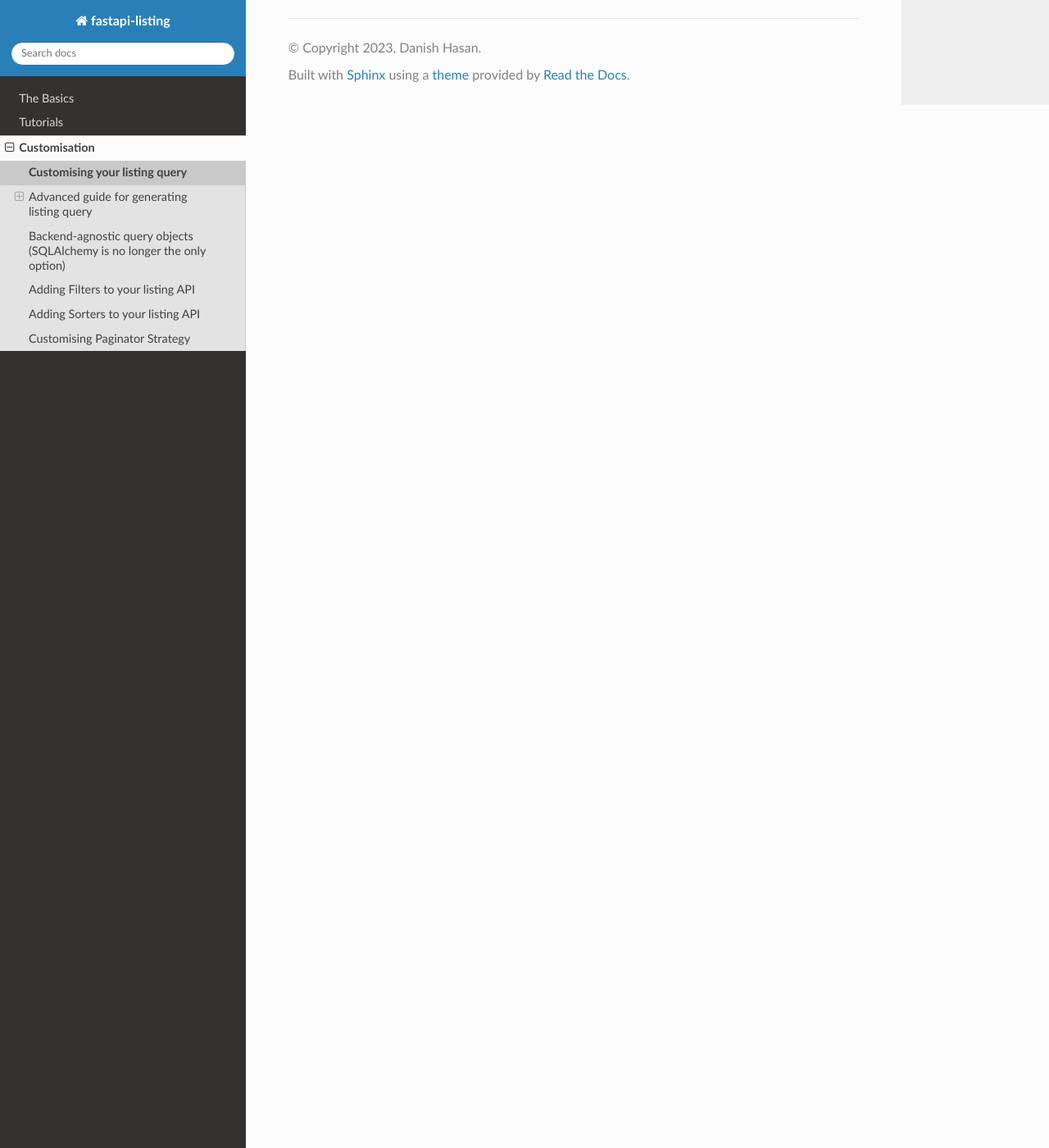
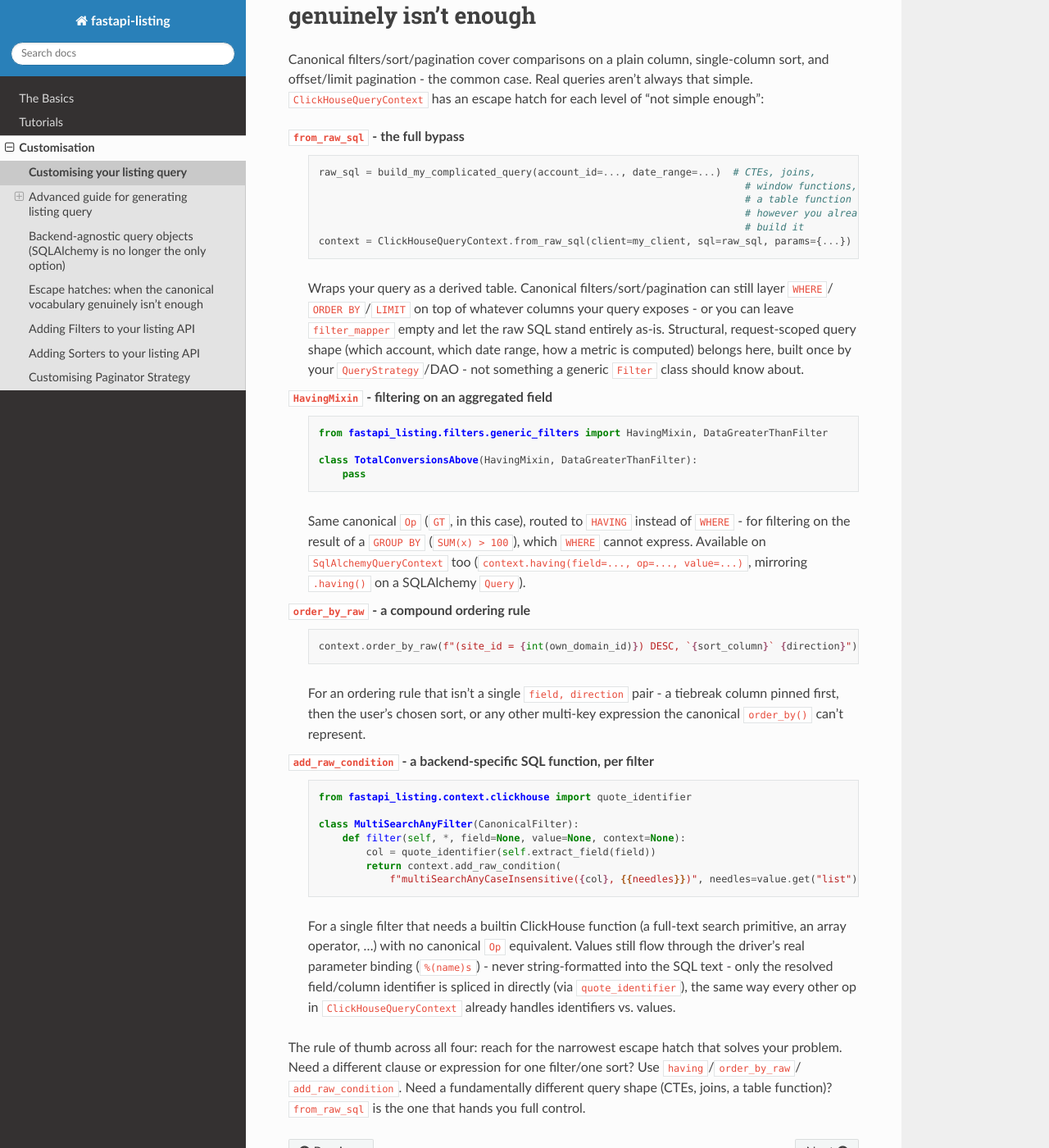
Before and after one commit to danielhasan1/fastapi-listing, a Sphinx documentation site: the page built from docs/query.rst, in a window 1280 px wide and 1400 px high, scrolled down 4738 px. Shown: the whole window at 82% size. Built offline with Sphinx 7.4.7 and the Read the Docs theme 3.1.0, drawn with Linux system fonts in a browser that asks for light colours; some of the changed text lies outside the part shown.

Commit message:
Document the ClickHouse escape hatches in README and docs/query.rst
CHANGELOG.md already covered from_raw_sql, HavingMixin, order_by_raw, and
add_raw_condition; the README's "Backend support" section and docs/query.rst
only described the basic canonical-Op story, undercutting the actual point of
these additions - full developer control when canonical filters/sort aren't
enough.

```diff
--- a/docs/query.rst
+++ b/docs/query.rst
@@ -221,3 +221,70 @@
 paired with ``fastapi_listing.dao.ClickHouseDao``, proving the same ``Filter``/``SortingOrderStrategy``/
 ``PaginationStrategy`` classes work unmodified against raw parameterized SQL, not just an ORM. See
 :ref:`learnfilters` for how filters stay backend-agnostic through the shared ``Op`` vocabulary.
+
+Escape hatches: when the canonical vocabulary genuinely isn't enough
+---------------------------------------------------------------------
+
+Canonical filters/sort/pagination cover comparisons on a plain column, single-column sort, and
+offset/limit pagination - the common case. Real queries aren't always that simple. ``ClickHouseQueryContext``
+has an escape hatch for each level of "not simple enough":
+
+``from_raw_sql`` - the full bypass
+    .. code-block:: python
+
+        raw_sql = build_my_complicated_query(account_id=..., date_range=...)  # CTEs, joins,
+                                                                                # window functions,
+                                                                                # a table function -
+                                                                                # however you already
+                                                                                # build it
+        context = ClickHouseQueryContext.from_raw_sql(client=my_client, sql=raw_sql, params={...})
+
+    Wraps your query as a derived table. Canonical filters/sort/pagination can still layer ``WHERE``/
+    ``ORDER BY``/``LIMIT`` on top of whatever columns your query exposes - or you can leave ``filter_mapper``
+    empty and let the raw SQL stand entirely as-is. Structural, request-scoped query shape (which account,
+    which date range, how a metric is computed) belongs here, built once by your ``QueryStrategy``/DAO -
+    not something a generic ``Filter`` class should know about.
+
+``HavingMixin`` - filtering on an aggregated field
+    .. code-block:: python
+
+        from fastapi_listing.filters.generic_filters import HavingMixin, DataGreaterThanFilter
+
+        class TotalConversionsAbove(HavingMixin, DataGreaterThanFilter):
+            pass
+
+    Same canonical ``Op`` (``GT``, in this case), routed to ``HAVING`` instead of ``WHERE`` - for filtering
+    on the result of a ``GROUP BY`` (``SUM(x) > 100``), which ``WHERE`` cannot express. Available on
+    ``SqlAlchemyQueryContext`` too (``context.having(field=..., op=..., value=...)``, mirroring ``.having()``
+    on a SQLAlchemy ``Query``).
+
+``order_by_raw`` - a compound ordering rule
+    .. code-block:: python
+
+        context.order_by_raw(f"(site_id = {int(own_domain_id)}) DESC, `{sort_column}` {direction}")
+
+    For an ordering rule that isn't a single ``field, direction`` pair - a tiebreak column pinned first,
+    then the user's chosen sort, or any other multi-key expression the canonical ``order_by()`` can't
+    represent.
+
+``add_raw_condition`` - a backend-specific SQL function, per filter
+    .. code-block:: python
+
+        from fastapi_listing.context.clickhouse import quote_identifier
+
+        class MultiSearchAnyFilter(CanonicalFilter):
+            def filter(self, *, field=None, value=None, context=None):
+                col = quote_identifier(self.extract_field(field))
+                return context.add_raw_condition(
+                    f"multiSearchAnyCaseInsensitive({col}, {{needles}})", needles=value.get("list") or [])
+
+    For a single filter that needs a builtin ClickHouse function (a full-text search primitive, an array
+    operator, ...) with no canonical ``Op`` equivalent. Values still flow through the driver's real
+    parameter binding (``%(name)s``) - never string-formatted into the SQL text - only the resolved
+    field/column identifier is spliced in directly (via ``quote_identifier``), the same way every other
+    op in ``ClickHouseQueryContext`` already handles identifiers vs. values.
+
+The rule of thumb across all four: reach for the narrowest escape hatch that solves your problem.
+Need a different clause or expression for one filter/one sort? Use ``having``/``order_by_raw``/
+``add_raw_condition``. Need a fundamentally different query shape (CTEs, joins, a table function)?
+``from_raw_sql`` is the one that hands you full control.
```
Also changed, not shown: README.md (+17 -0 lines).
